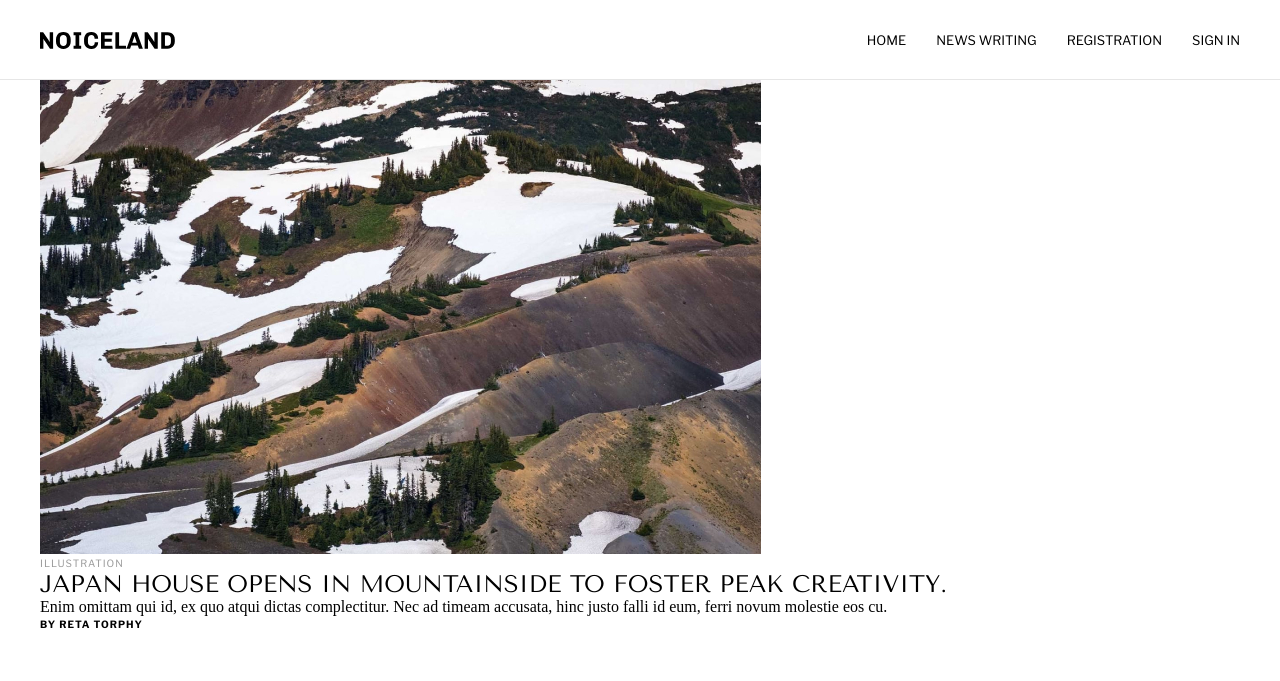
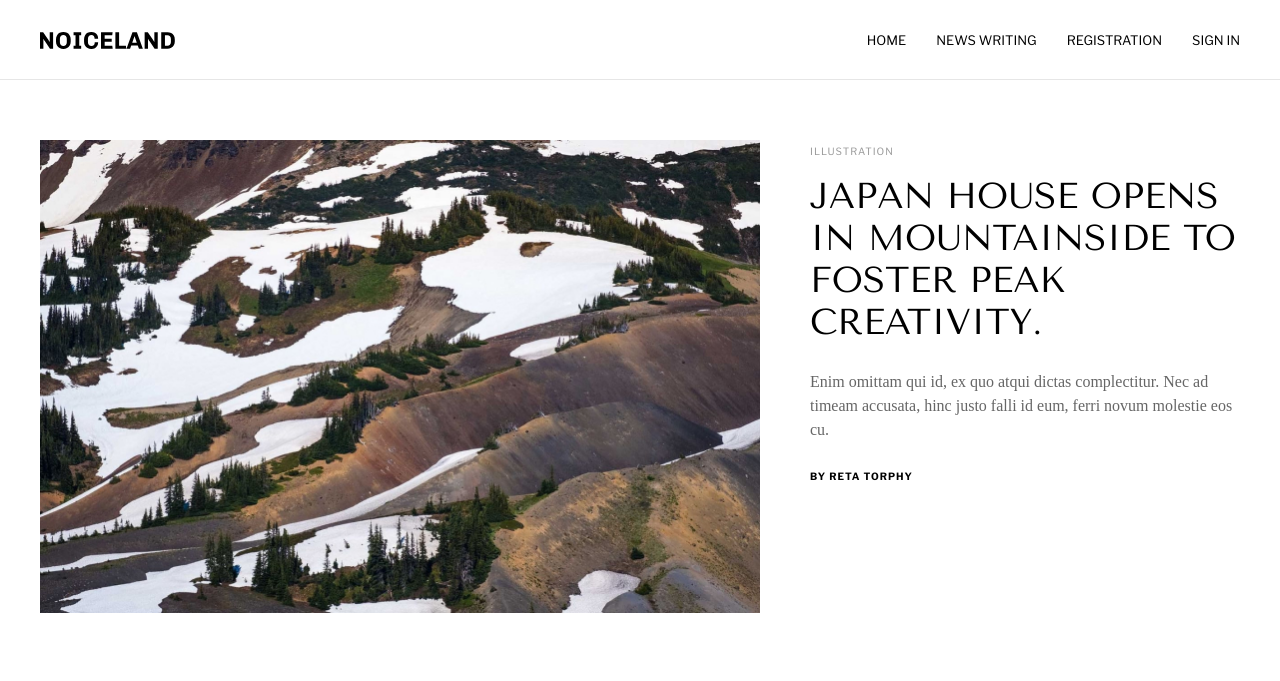
Before and after one commit to pu-shin/news-blog, a Vue app: page / in a window 1280 px wide. Shown: the top 681 px of the page. Built offline with nearby package versions, Linux system fonts and the light colour scheme; no server answers; the database is empty; a web font is replaced by a local one.

Commit message:
add default news

```diff
--- a/src/components/AppTopNews.vue
+++ b/src/components/AppTopNews.vue
@@ -1,26 +1,57 @@
 <template>
-  <section class="home">
-    <div class="home__container">
-      <div class="home__image">
-        <img src="../assets/images/japan-house.jpg" alt="foto news" />
+  <section class="top-news">
+    <div class="top-news__container preview__body">
+      <div class="top-news__image">
+        <img :src="previewNews.image" alt="" />
       </div>
-      <div class="home__content content-home">
-        <span class="content-home__label label">Illustration</span>
-        <h1 class="content-home__title title">
-          Japan House opens in mountainside to foster peak creativity.
+      <div class="top-news__content content-top-news">
+        <span class="content-top-news__label label">
+          {{ previewNews.type }}
+        </span>
+        <h1 class="content-top-news__title title">
+          {{ previewNews.title }}
         </h1>
-        <p class="content-home__text text">
-          Enim omittam qui id, ex quo atqui dictas complectitur. Nec ad timeam
-          accusata, hinc justo falli id eum, ferri novum molestie eos cu.
+        <p class="content-top-news__desc desc">
+          {{ previewNews.desc }}
         </p>
-        <span class="content-home__ author author">by Reta Torphy</span>
+        <span class="content-top-news__author author">
+          {{ previewNews.author }}
+        </span>
       </div>
     </div>
   </section>
 </template>
 
 <script>
-export default {};
+import { mapState } from "vuex";
+
+export default {
+  data() {
+    return {
+      staticNews: {
+        image: require("../assets/images/japan-house.jpg"),
+        type: "Illustration",
+        title: "Japan House opens in mountainside to foster peak creativity.",
+        desc: "Enim omittam qui id, ex quo atqui dictas complectitur. Nec ad timeam accusata, hinc justo falli id eum, ferri novum molestie eos cu.",
+        author: "by Reta Torphy",
+      },
+    };
+  },
+  methods: {},
+  computed: {
+    ...mapState(["news"]),
+    previewNews() {
+      const data = this.news.length ? this.news[0] : this.staticNews;
+      return {
+        image: data.image,
+        type: data.type,
+        title: data.title,
+        desc: data.desc,
+        author: data.author,
+      };
+    },
+  },
+};
 </script>
 
 
```
